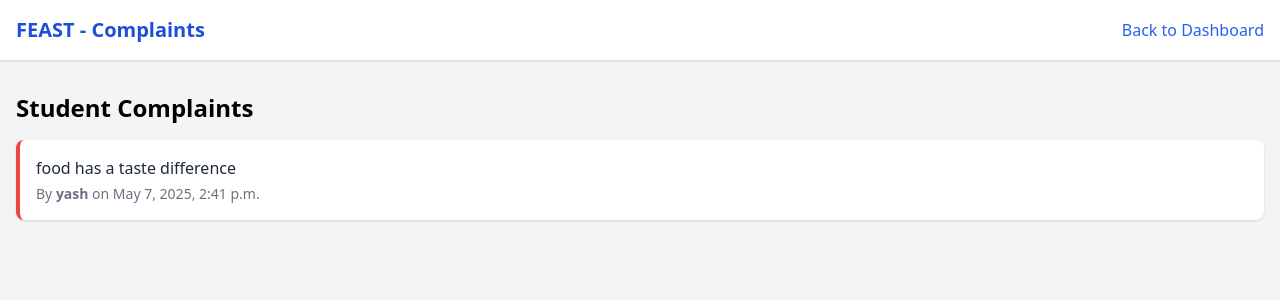
After one commit to YashKrishna7/mini-project, a Django app: page /college/complaints/ in a window 1280 px wide. The commit adds this page. Shown: the top 300 px of the page. Run offline with Django 5.2, Linux system fonts and the light colour scheme; a user stored in the database is signed in; data comes from the database, SQL or seed files in the repository; both versions use the stored data as it was after the commit; some libraries are stand-ins or nearby versions.

Commit message:
12th commit

```diff
--- a/feast/urls.py
+++ b/feast/urls.py
@@ -62,4 +62,6 @@ urlpatterns = [
     path('student/home1/', pay_mess_bill, name='pay_mess_bill'),
     path('verify-payment/', verify_payment, name='verify_payment'),
     path('complaint-box/', complaint_box, name='complaint_box'),
+    path('college/home/', college_home, name='college_home'),
+    path('college/complaints/',view_complaints, name='view_complaints'),
 ]
--- a/feast/views.py
+++ b/feast/views.py
@@ -709,6 +709,20 @@ def payment_success(request):
         'month': month
     })
 
+# @login_required
+# def complaint_box(request):
+#     if request.user.user_type != 'student':
+#         return redirect('home')  # only students can submit
+
+#     if request.method == 'POST':
+#         text = request.POST.get('complaint')
+#         if text:
+#             Complaint.objects.create(student=request.user, text=text)
+#             return render(request, 'complaint_box.html', {'success': True})
+
+#     return render(request, 'complaint_box.html')
+
+
 @login_required
 def complaint_box(request):
     if request.user.user_type != 'student':
@@ -723,9 +737,17 @@ def complaint_box(request):
     return render(request, 'complaint_box.html')
 
 @login_required
-def view_complaints(request):
+def college_home(request):
     if request.user.user_type != 'college':
-        return redirect('home')  # only college can see
+        return redirect('home')
 
     complaints = Complaint.objects.all().order_by('-submitted_at')
+
+    return render(request, 'college_home.html', {'complaints': complaints})
+
+
+
+@login_required
+def view_complaints(request):
+    complaints = Complaint.objects.all().order_by('-submitted_at')
     return render(request, 'view_complaints.html', {'complaints': complaints})
--- a/templates/college_home.html
+++ b/templates/college_home.html
@@ -69,6 +69,12 @@
                 <h3 class="text-xl font-semibold mb-3">Add Student</h3>
                 <p class="text-gray-600">Register new students into the system easily</p>
             </a>
+            <a href="{% url 'view_complaints' %}" class="bg-gray-100 p-6 rounded-lg text-center shadow-md hover:shadow-lg transition duration-300
+            focus:outline-none focus:ring-2 focus:ring-blue-400 active:scale-95">
+                    <i class="fas fa-clipboard text-4xl text-red-600 mb-4"></i>
+                    <h3 class="text-xl font-semibold mb-3">Complaint</h3>
+                    <p class="text-gray-600">Mark Your Complaint</p>
+                    </a>
             {% comment %} <a href="{% url 'view_complaints' %}" class="bg-gray-100 p-6 rounded-lg text-center shadow-md hover:shadow-lg transition duration-300
             focus:outline-none focus:ring-2 focus:ring-blue-400 active:scale-95">
                     <i class="fas fa-clipboard text-4xl text-red-600 mb-4"></i>
--- /dev/null
+++ b/templates/view_complaints.html
@@ -0,0 +1,38 @@
+{% load static %}
+<!DOCTYPE html>
+<html lang="en">
+<head>
+    <meta charset="UTF-8">
+    <title>Student Complaints</title>
+    <script src="https://cdn.tailwindcss.com"></script>
+</head>
+<body class="bg-gray-100 font-sans">
+
+    <nav class="bg-white shadow p-4">
+        <div class="flex justify-between items-center container mx-auto">
+            <h1 class="text-xl font-bold text-blue-700">FEAST - Complaints</h1>
+            <a href="{% url 'college_home' %}" class="text-blue-600 hover:underline">Back to Dashboard</a>
+        </div>
+    </nav>
+
+    <div class="container mx-auto mt-8 px-4">
+        <h2 class="text-2xl font-bold mb-4">Student Complaints</h2>
+
+        {% if complaints %}
+            <ul class="space-y-4">
+                {% for complaint in complaints %}
+                    <li class="bg-white p-4 rounded-lg shadow border-l-4 border-red-500">
+                        <p class="text-gray-800">{{ complaint.text }}</p>
+                        <p class="text-sm text-gray-500 mt-1">
+                            By <strong>{{ complaint.student.username }}</strong> on {{ complaint.submitted_at|date:"F j, Y, g:i a" }}
+                        </p>
+                    </li>
+                {% endfor %}
+            </ul>
+        {% else %}
+            <p class="text-gray-600">No complaints have been submitted yet.</p>
+        {% endif %}
+    </div>
+
+</body>
+</html>
```
Also changed, not shown: templates/admin_home.html (+1 -6 lines), templates/complaint_box.html (+47 -0 lines), db.sqlite3.
